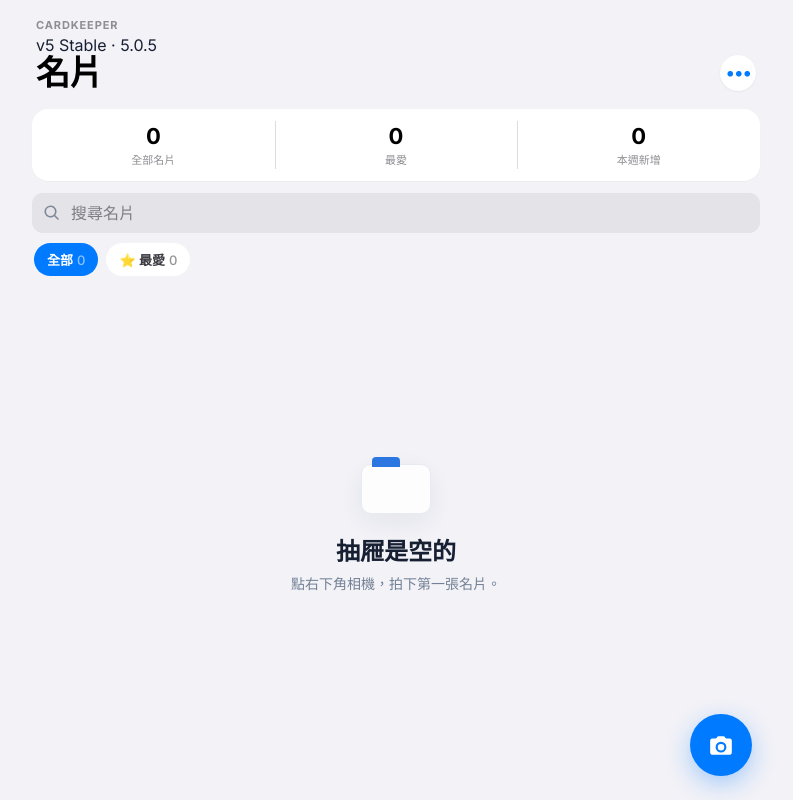
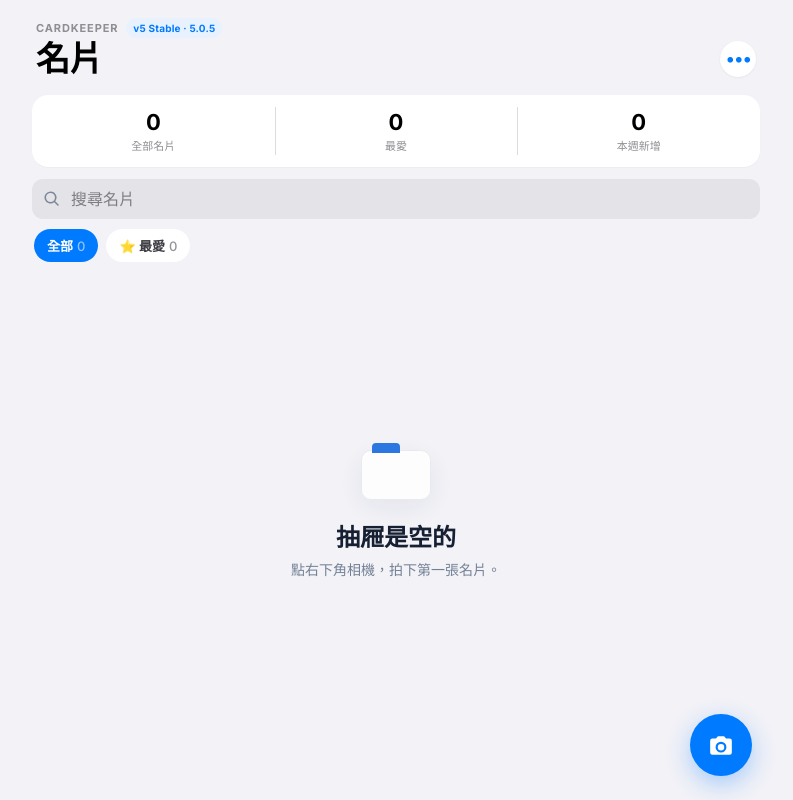
Before and after one commit to kenny17go/CardKeeper, a plain HTML site: page index.html in a window 1280 px wide. Shown: the whole page, without its empty margins (244-1037 px from the left). Drawn offline with Linux system fonts and the light colour scheme.

Commit message:
v5 stable: style home build version label

```diff
--- a/css/style.css
+++ b/css/style.css
@@ -656,3 +656,9 @@ body{background:var(--ios-bg);}
 .processing-cancel{min-width:220px;min-height:44px;touch-action:manipulation;pointer-events:auto}
 #btnSkipProcessing{min-height:40px;pointer-events:auto;touch-action:manipulation}
 #screenProcessing{overflow:auto;-webkit-overflow-scrolling:touch}
+
+
+/* ===== v5 Stable build label ===== */
+.home-title-meta{display:flex;align-items:center;gap:8px;margin-bottom:3px}
+.home-title-meta .eyebrow{margin:0!important}
+.app-version{display:inline-flex;align-items:center;min-height:20px;padding:3px 7px;border-radius:999px;background:#e8f2ff;color:var(--ios-blue);font-size:10px;font-weight:700;letter-spacing:.02em;line-height:1}
```
